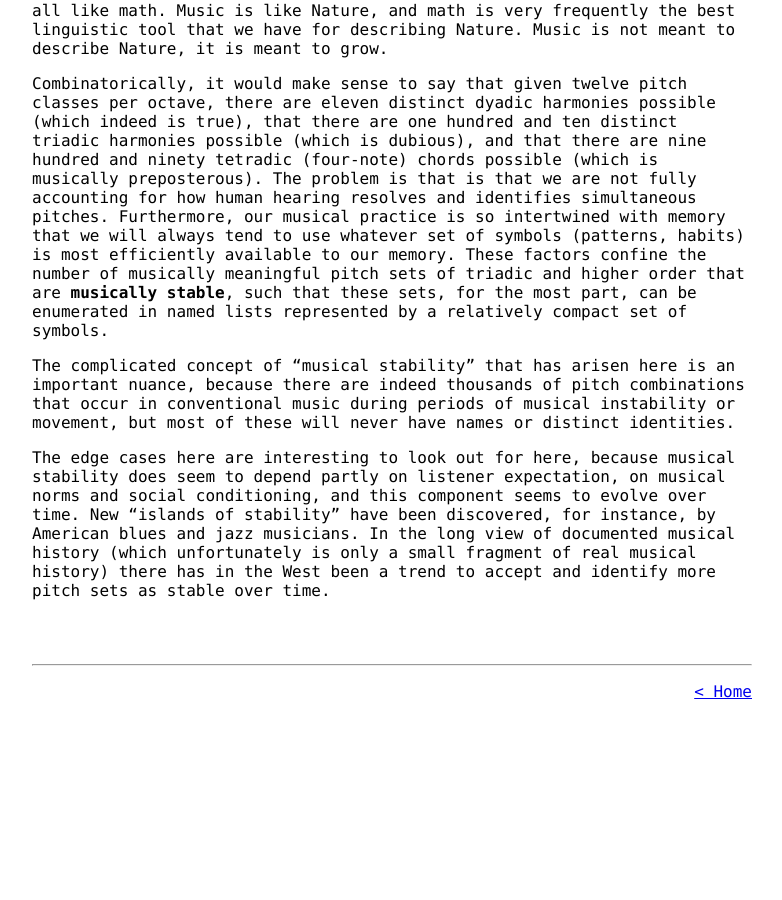
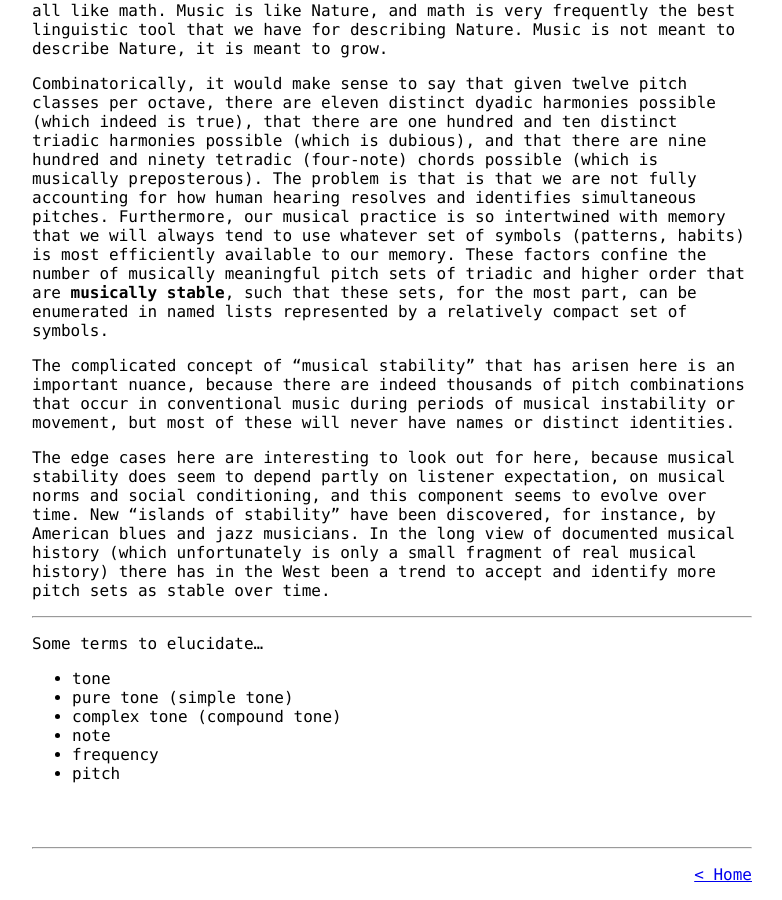
Before and after one commit to popempire/hjhw, a Jekyll site: the page built from _posts/2024-12-28-music-theory.md, in a window 1280 px wide and 900 px high, scrolled down 1686 px. Shown: the whole window, without its empty margins (248-1030 px from the left). Built offline with Jekyll 4.4.1, drawn with Linux system fonts in a browser that asks for light colours; before the commit the page ends 2403 px from its top, so only the background shows below that.

Commit message:
Update 2024-12-28-music-theory.md

```diff
--- a/_posts/2024-12-28-music-theory.md
+++ b/_posts/2024-12-28-music-theory.md
@@ -114,3 +114,14 @@ and social conditioning, and this component seems to evolve over time. New
 musicians. In the long view of documented musical history (which unfortunately
 is only a small fragment of real musical history) there has in the West been
 a trend to accept and identify more pitch sets as stable over time.
+
+---
+
+Some terms to elucidate...
+
+  - tone
+  - pure tone (simple tone)
+  - complex tone (compound tone)
+  - note
+  - frequency
+  - pitch
```
